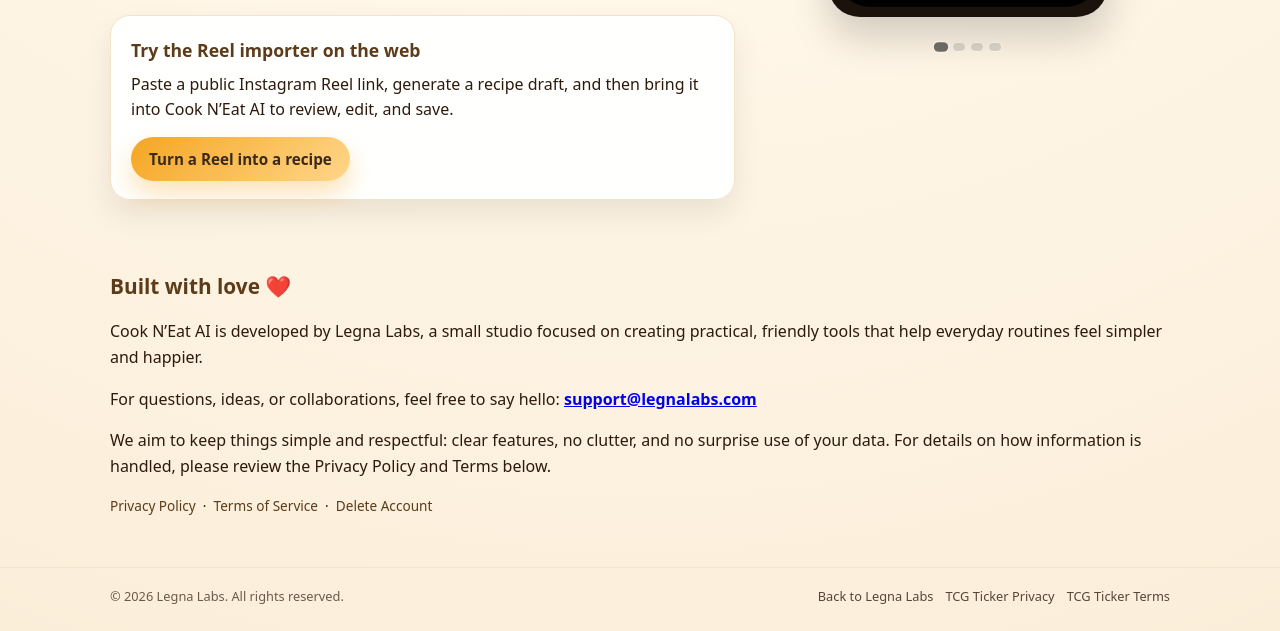
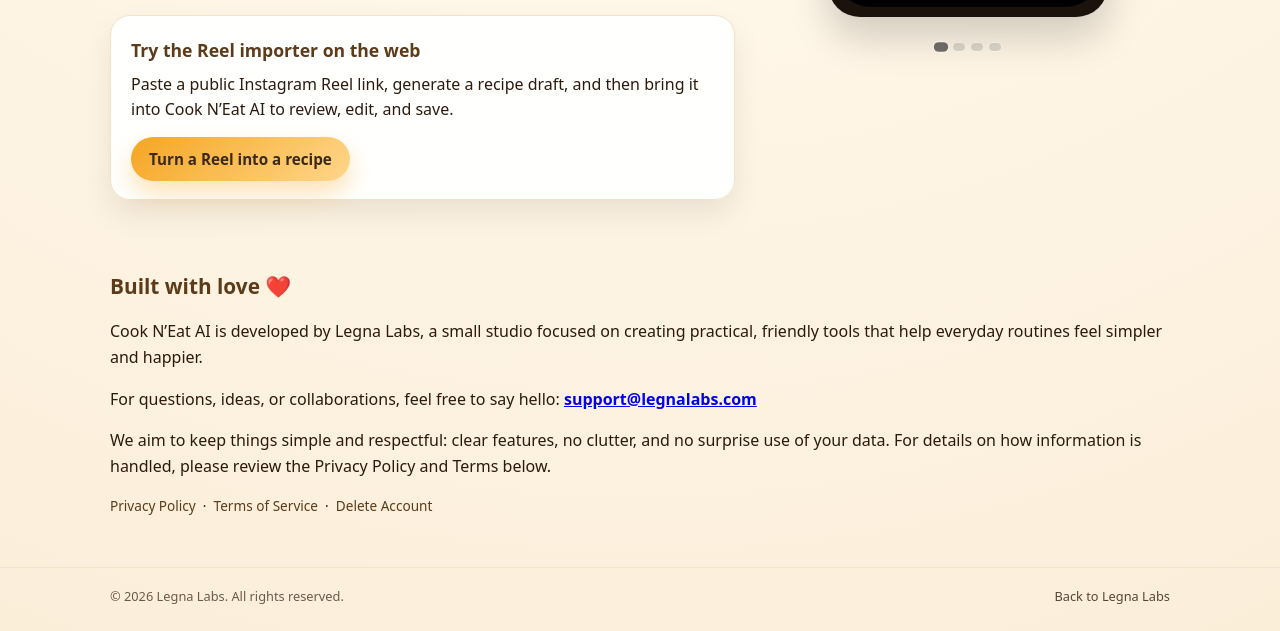
Before and after one commit to rafaelpiloto120/legna-labs, a website: page cook-neat-ai/index.html in a window 1280 px wide. Shown: the part 867-1498 px from the top of the page. Drawn offline with Linux system fonts and the light colour scheme.

Commit message:
Scope TCG Ticker legal links to product pages

```diff
--- a/cook-neat-ai/index.html
+++ b/cook-neat-ai/index.html
@@ -184,8 +184,6 @@
             <div>© <span id="year"></span> Legna Labs. All rights reserved.</div>
             <div class="footer-links">
                 <a href="/">Back to Legna Labs</a>
-                <a href="/tcg-ticker/privacy.html">TCG Ticker Privacy</a>
-                <a href="/tcg-ticker/terms.html">TCG Ticker Terms</a>
             </div>
         </div>
         <script>
```
Also changed, not shown: cook-neat-ai/delete-account.html (+0 -2 lines), cook-neat-ai/privacy.html (+0 -2 lines), cook-neat-ai/terms.html (+0 -2 lines), cxradar/index.html (+0 -2 lines), index.html (+0 -2 lines), instagram-reel-importer/index.html (+0 -2 lines).
